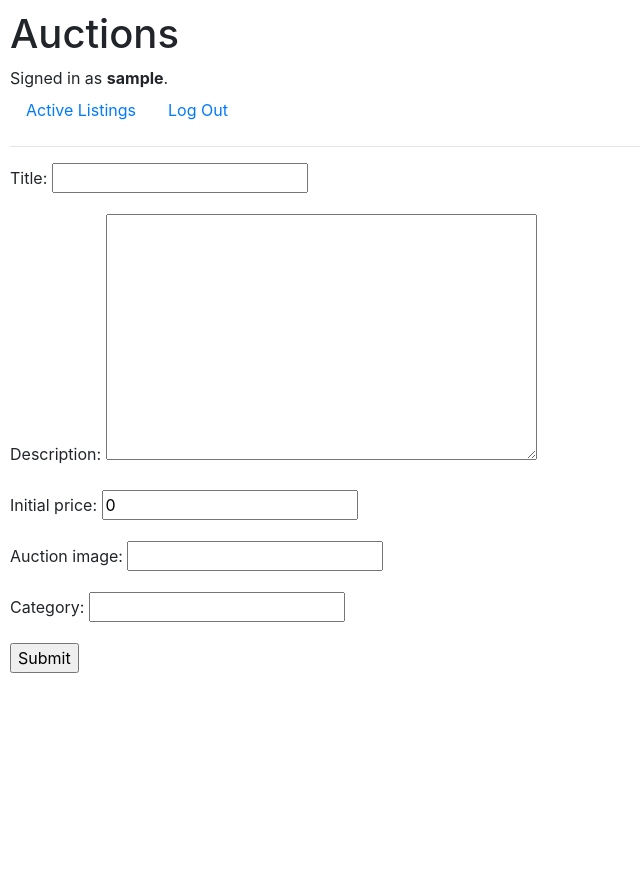
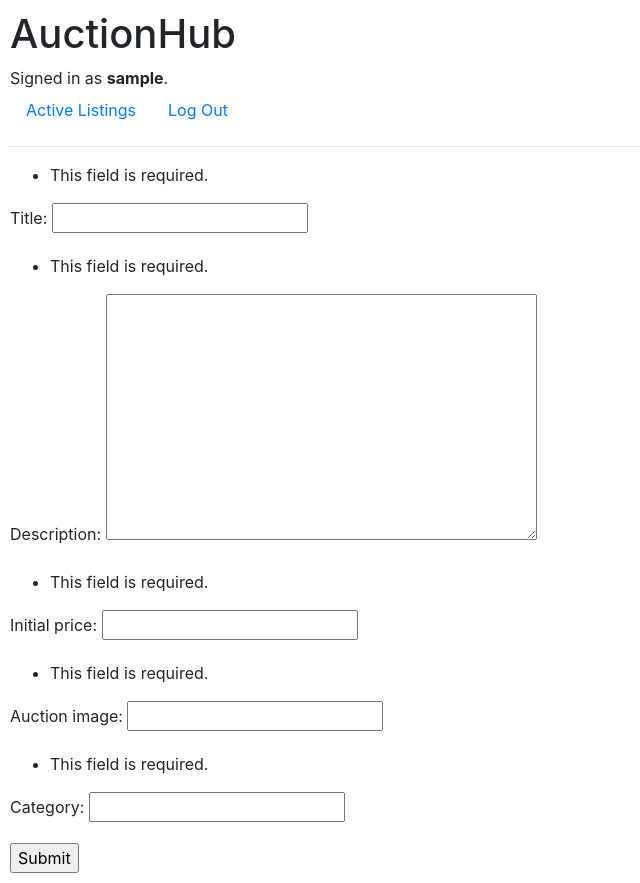
Before and after one commit to ayushjay/ebay-py, a Django app: page /new/ in a window 1280 px wide. Shown: the whole page, without its empty margins (0-640 px from the left). Before the commit the page ends 673 px from the top, so only its background shows below. Run offline with Django 3.2, Linux system fonts and the light colour scheme; the visitor is signed in with stand-in values (Sample User, id 1); some libraries are stand-ins or nearby versions.

Commit message:
md changes

```diff
--- a/commerce/auctions/models.py
+++ b/commerce/auctions/models.py
@@ -7,7 +7,7 @@ class User(AbstractUser):
 
 
 class CommentModel(models.Model):
-    comment_on_auction = models.TextField(max_length=200)
+    comment_on_auction = models.TextField(max_length=200, null=True)
 
     def __str__(self):
         return f"{self.id}: {self.comment_on_auction}"
@@ -29,7 +29,7 @@ class AuctionListingModel(models.Model):
     sold = models.BooleanField(default=False)
     auction_image = models.URLField(max_length=200)
     category = models.CharField(max_length=30)
-    comments = models.ForeignKey(CommentModel, on_delete=models.CASCADE, related_name="comments")
+    comments = models.ForeignKey(CommentModel, null=True,on_delete=models.SET_NULL, related_name="comments")
 
     def __str__(self):
         return f"{self.id}: {self.title}"
--- a/commerce/auctions/templates/auctions/layout.html
+++ b/commerce/auctions/templates/auctions/layout.html
@@ -3,12 +3,12 @@
 <!DOCTYPE html>
 <html lang="en">
     <head>
-        <title>{% block title %}Auctions{% endblock %}</title>
+        <title>{% block title %}AuctionHub - Get the best deal on your product{% endblock %}</title>
         <link rel="stylesheet" href="https://stackpath.bootstrapcdn.com/bootstrap/4.4.1/css/bootstrap.min.css" integrity="sha384-Vkoo8x4CGsO3+Hhxv8T/Q5PaXtkKtu6ug5TOeNV6gBiFeWPGFN9MuhOf23Q9Ifjh" crossorigin="anonymous">
         <link href="{% static 'auctions/styles.css' %}" rel="stylesheet">
     </head>
     <body>
-        <h1>Auctions</h1>
+        <h1>AuctionHub</h1>
         <div>
             {% if user.is_authenticated %}
                 Signed in as <strong>{{ user.username }}</strong>.
--- a/commerce/auctions/views.py
+++ b/commerce/auctions/views.py
@@ -1,9 +1,10 @@
 from django.contrib.auth import authenticate, login, logout
+# from django.contrib import messages
 from django.db import IntegrityError
 from django.http import HttpResponse, HttpResponseRedirect
 from django.shortcuts import render
 from django.urls import reverse
-
+from django.contrib.auth.decorators import login_required
 from .models import User, BidModel, AuctionListingModel, CommentModel
 from .forms import AuctionForm
 
@@ -12,21 +13,18 @@ def index(request):
     return render(request, "auctions/index.html",{
         "context": AuctionListingModel.objects.all()
     })
-
+@login_required(login_url="/login")
 def create_new_listing(request):
-        form = AuctionForm()
-        # if form.is_valid():
-        return render(request, "auctions/add_auction_listing.html", {
+        form = AuctionForm(request.POST)
+        if form.is_valid():
+            form.save()
+            return render(request, "auctions/index.html",{
+                "context": AuctionListingModel.objects.all()
+    })
+        else:
+            return render(request, "auctions/add_auction_listing.html", {
                 "form":form,
                 })
-
-
-
-
-
-
-
-
 
 
 
```
Also changed, not shown: README.md, commerce/auctions/migrations/0006_alter_auctionlistingmodel_comments.py (added), commerce/auctions/migrations/0007_alter_commentmodel_comment_on_auction.py (added).
